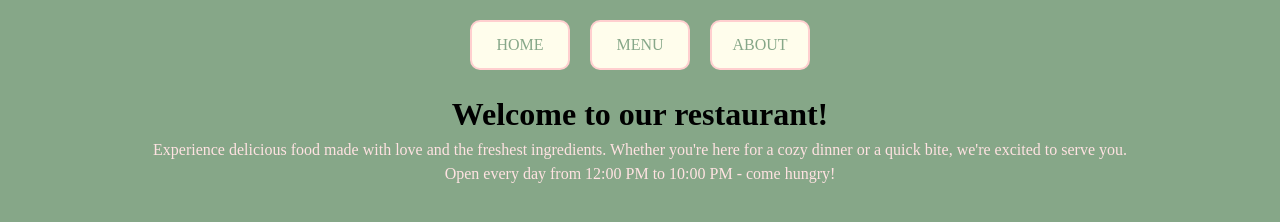
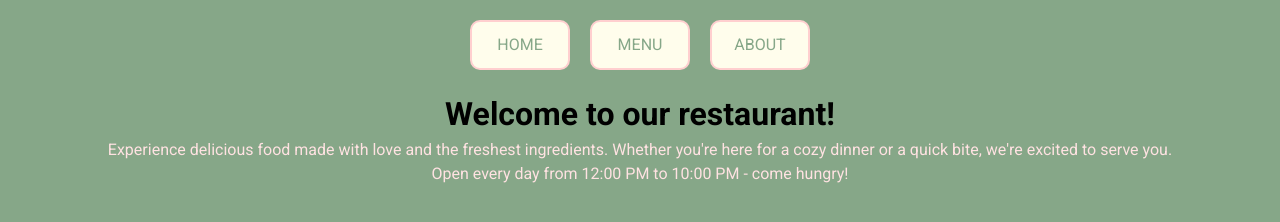
Before and after one commit to Tomek889/odin-restaurant-page, a website built with webpack: page src/template.html in a window 1280 px wide. Built offline with nearby package versions, Linux system fonts and the light colour scheme.

Commit message:
Change font of the website to Roboto

```diff
--- a/src/styles.css
+++ b/src/styles.css
@@ -9,6 +9,7 @@
 
 * {
     margin: 0;
+    font-family: "Roboto", sans-serif;
 }
 
 @media (prefers-reduced-motion: no-preference) {
--- a/src/template.html
+++ b/src/template.html
@@ -4,6 +4,9 @@
     <meta charset="UTF-8">
     <meta name="viewport" content="width=device-width, initial-scale=1.0">
     <title>Restaurant</title>
+    <link rel="preconnect" href="https://fonts.googleapis.com">
+    <link rel="preconnect" href="https://fonts.gstatic.com" crossorigin>
+    <link href="https://fonts.googleapis.com/css2?family=Roboto:ital,wght@0,100..900;1,100..900&display=swap" rel="stylesheet">
 </head>
 <body>
     <header>
```
